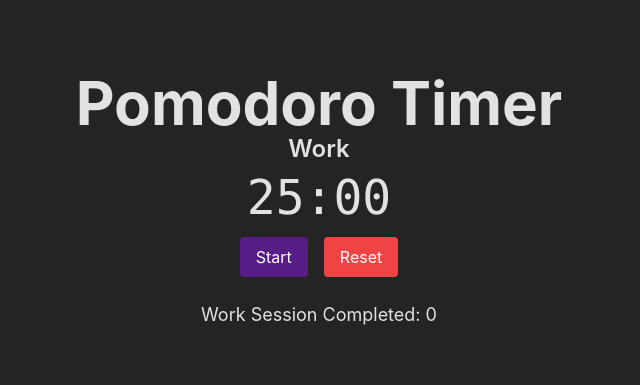
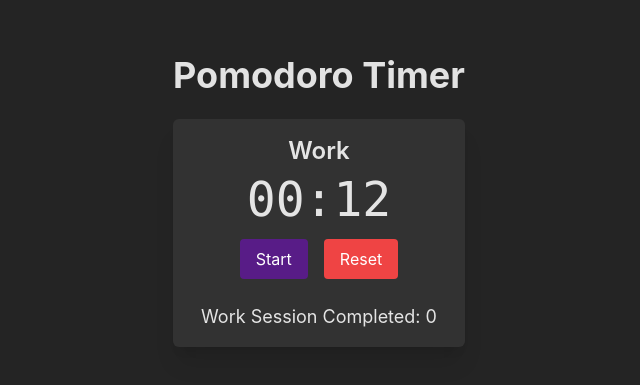
Before and after one commit to AdrianGerman/frontend-projects-roadmap, a React (Vite) app in the folder 21-pomodoro-timer/: page / in a window 1280 px wide. Shown: the part 199-584 px from the top of the page, without its empty margins (321-961 px from the left). Built offline with nearby package versions, Linux system fonts and the light colour scheme.

Commit message:
logic for pomodoro

```diff
--- a/21-pomodoro-timer/src/App.jsx
+++ b/21-pomodoro-timer/src/App.jsx
@@ -1,4 +1,4 @@
-import { useState } from "react"
+import { useEffect, useState } from "react"
 import "./App.css"
 
 import Timer from "./components/Timer"
@@ -6,7 +6,7 @@ import Controls from "./components/Controls"
 import SessionTracker from "./components/SessionTracker"
 
 function App() {
-  const [time, setTime] = useState(25 * 60) // 25 minutes
+  const [time, setTime] = useState(0.2 * 60) // 25 minutes
   const [currentSession, setCurrentSession] = useState("Work")
   const [isRunning, setIsRunning] = useState(false)
   const [workSessions, setWorkSessions] = useState(0)
@@ -18,9 +18,41 @@ function App() {
     setTime(25 * 60)
   }
 
+  useEffect(() => {
+    if (isRunning) {
+      const interval = setInterval(() => {
+        setTime((prevTime) => {
+          if (prevTime <= 0) {
+            clearInterval(interval)
+            handleSessionEnd()
+            return 0
+          }
+          return prevTime - 1
+        })
+      }, 1000)
+
+      return () => clearInterval(interval)
+    }
+  }, [isRunning])
+
+  const handleSessionEnd = () => {
+    const audio = new Audio("/notification.mp3")
+    audio.play()
+
+    if (currentSession === "Work") {
+      setWorkSessions((prev) => prev + 1)
+      setCurrentSession(workSessions % 4 === 3 ? "Long Break" : "Short Break")
+      setTime(workSessions % 4 === 3 ? 15 * 60 : 5 * 60)
+    } else {
+      setCurrentSession("Work")
+      setTime(25 * 60)
+    }
+  }
+
   return (
     <>
-      <h1 className="text-6xl font-bold">Pomodoro Timer</h1>
+      <h1 className="text-4xl font-bold text-center mb-6">Pomodoro Timer</h1>
+      <div className="bg-[#323232] p-4 rounded-md shadow-xl">
         <Timer time={time} session={currentSession} />
         <Controls
           onStartStop={handleStartStop}
@@ -28,6 +60,7 @@ function App() {
           isRunning={isRunning}
         />
         <SessionTracker workSessions={workSessions} />
+      </div>
     </>
   )
 }
```
Also changed, not shown: 1 other file (tests, documents, lock files or other folders). Lines whose indentation alone changed are shown as unchanged.
